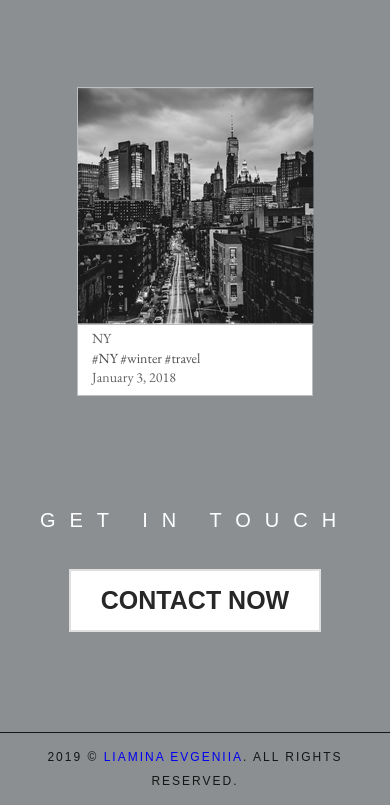
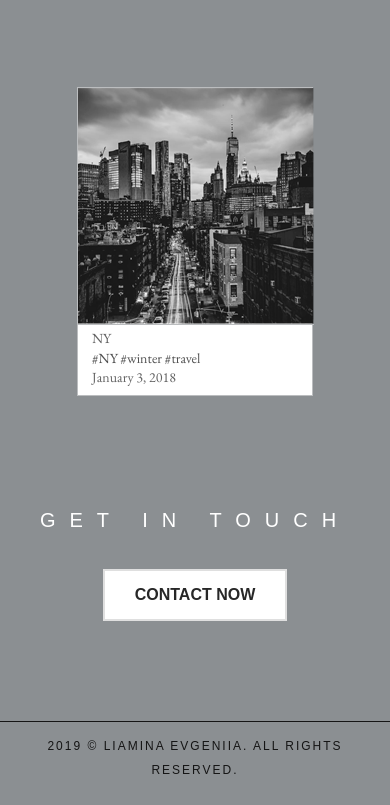
Before and after one commit to liamina027/katheline-blog, a plain HTML site: page index.html in a window 390 px wide. Shown: the part 3404-4209 px from the top of the page. Drawn offline with nearby package versions, Linux system fonts and the light colour scheme; a web font is replaced by a local one.

Commit message:
Изменене цвета ссылки в подвале и размера шрифта в кнопке при адаптиве

```diff
--- a/css/style.css
+++ b/css/style.css
@@ -324,6 +324,7 @@ a:visited {
     .btn-contact {
         margin-top: 20px;
         padding: 15px 30px;
+        font-size: 16px;
     }
 }
 
@@ -340,6 +341,9 @@ a:visited {
     line-height: 2;
     letter-spacing: 9px;
 }
+.copyright a {
+    color: #151515;
+}
 @media (max-width: 750px) {
    .copyright {
     letter-spacing: 2px;
```
